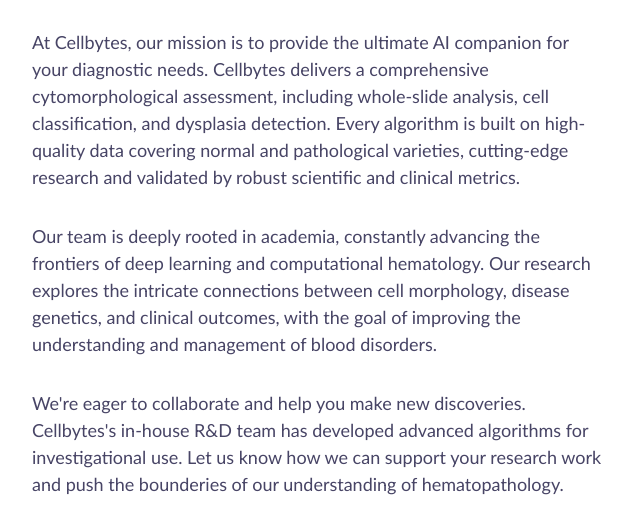
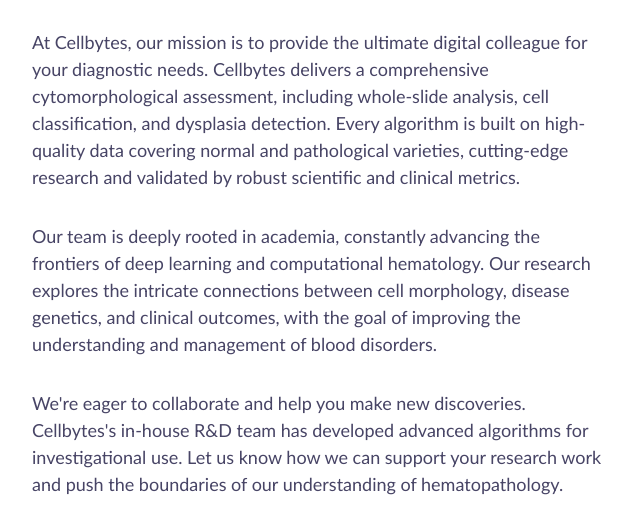
Before and after one commit to Hematoscope/hematoscope.github.io, an Astro site: page /research in a window 1280 px wide. Shown: the part 275-800 px from the top of the page, 640-1280 px from the left. Built offline with nearby package versions, Linux system fonts and the light colour scheme; Astro itself is replaced by a stand-in of ours.

Commit message:
chore: update research page texts

```diff
--- a/src/pages/research.astro
+++ b/src/pages/research.astro
@@ -31,8 +31,8 @@ import Pair from "~src/components/Pair.astro";
       <ContentBlock>
         <h1>Innovation powered by research</h1>
         <p>
-          At Cellbytes, our mission is to provide the ultimate AI companion for
-          your diagnostic needs. Cellbytes delivers a comprehensive
+          At Cellbytes, our mission is to provide the ultimate digital colleague
+          for your diagnostic needs. Cellbytes delivers a comprehensive
           cytomorphological assessment, including whole-slide analysis, cell
           classification, and dysplasia detection. Every algorithm is built on
           high-quality data covering normal and pathological varieties,
@@ -50,7 +50,7 @@ import Pair from "~src/components/Pair.astro";
           We&apos;re eager to collaborate and help you make new discoveries.
           Cellbytes&apos;s in-house R&D team has developed advanced algorithms
           for investigational use. Let us know how we can support your research
-          work and push the bounderies of our understanding of hematopathology.
+          work and push the boundaries of our understanding of hematopathology.
         </p>
       </ContentBlock>
     </Pair>
```
